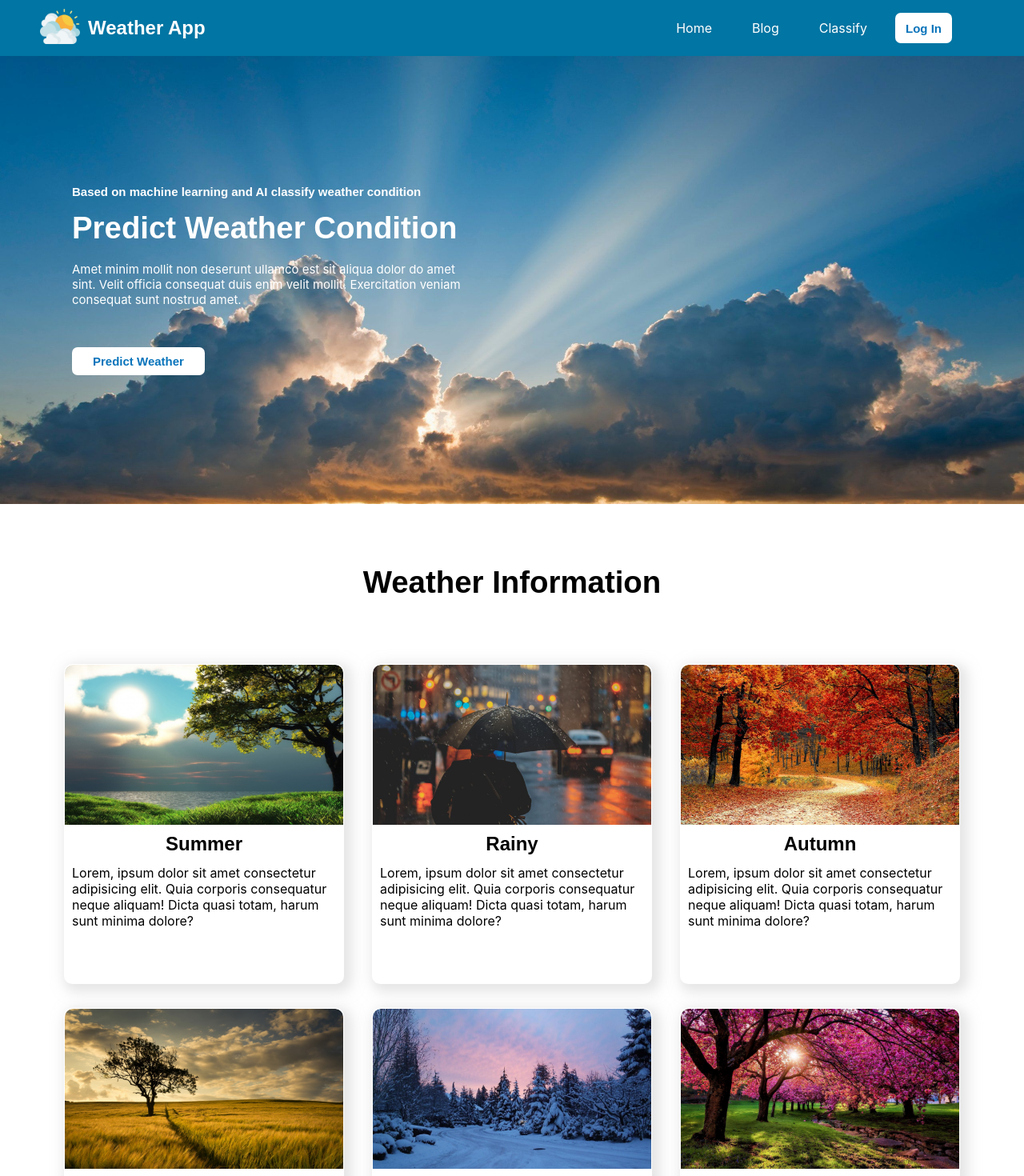
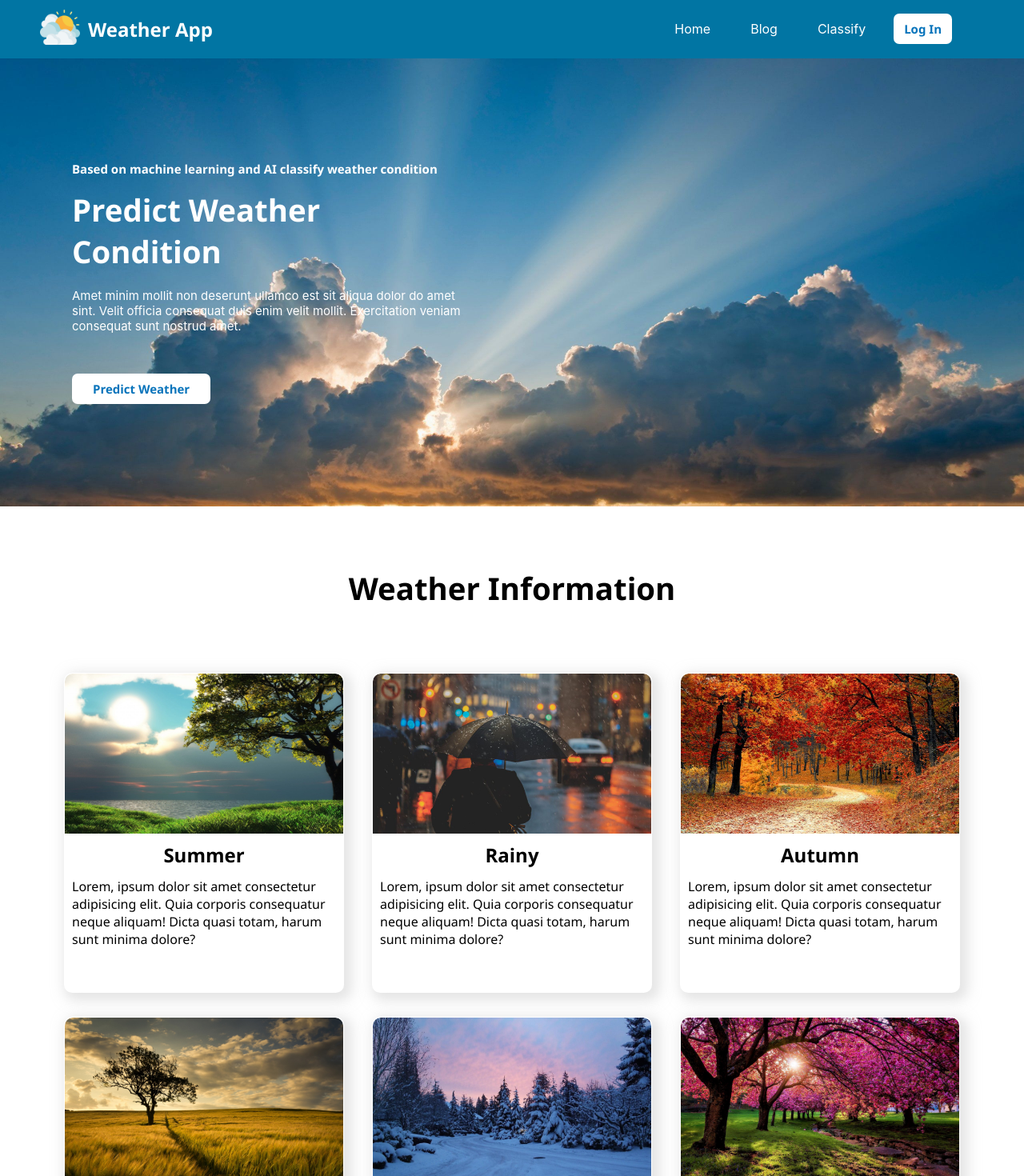
Before and after one commit to TanvirRubayed-code/weather_detection, a Next.js app: page / in a window 1280 px wide. Shown: the top 1470 px of the page at 80% size. Built offline with nearby package versions, Linux system fonts and the light colour scheme.

Commit message:
font changed

```diff
--- a/styles/Home.module.css
+++ b/styles/Home.module.css
@@ -136,14 +136,14 @@
 
 
 .text h5 {
-  font-family:  'Rubik', sans-serif;
+  font-family: 'Segoe UI', Tahoma, Geneva, Verdana, sans-serif;
   font-size: 15px;
   margin: 0;
   margin-bottom: 15px;
 }
 
 .text h1 {
-  font-family: 'Rubik', sans-serif;
+  font-family: 'Segoe UI', Tahoma, Geneva, Verdana, sans-serif;
   font-size: 2.4em;
   margin: 0;
   margin-bottom: 20px;
@@ -222,7 +222,7 @@
 .btnStyle,
 .loginbtn {
   font-weight: 700;
-  font-family:  'Rubik', sans-serif;
+  font-family: 'Segoe UI', Tahoma, Geneva, Verdana, sans-serif;
   border: 0;
   color: rgb(9, 116, 187);
   font-size: 15px;
@@ -234,7 +234,7 @@
 .btnStyle {
   padding: 8px 25px;
   margin-top: 20px;
-  font-family:  'Rubik', sans-serif;
+  font-family: 'Segoe UI', Tahoma, Geneva, Verdana, sans-serif;
   border: 1px solid transparent;
 }
 
@@ -348,5 +348,5 @@
 }
 
 .PageTitle {
-  font-family:  'Rubik', sans-serif
+  font-family: 'Segoe UI', Tahoma, Geneva, Verdana, sans-serif;
 }
--- a/styles/HomeSeasonCard.module.css
+++ b/styles/HomeSeasonCard.module.css
@@ -3,7 +3,7 @@
      flex-direction: column;
      justify-content: center;
      align-items: center;
-     font-family:  'Rubik', sans-serif
+     font-family: 'Segoe UI', Tahoma, Geneva, Verdana, sans-serif;
  }
 
  .besttitle h1 {
@@ -51,10 +51,11 @@
  }
 
  .bestCard h2{
-    font-family:  'Rubik', sans-serif;
+    font-family: 'Segoe UI', Tahoma, Geneva, Verdana, sans-serif;
  }
 
  .bestCard p{
+    font-family: 'Segoe UI', Tahoma, Geneva, Verdana, sans-serif;
     font-size:16px;
     color: black;
     padding: 2px 4px;
```
Also changed, not shown: components/Product.js (deleted, +0 -15 lines), components/products.js (deleted, +0 -28 lines), styles/products.module.css (deleted, +0 -37 lines).
